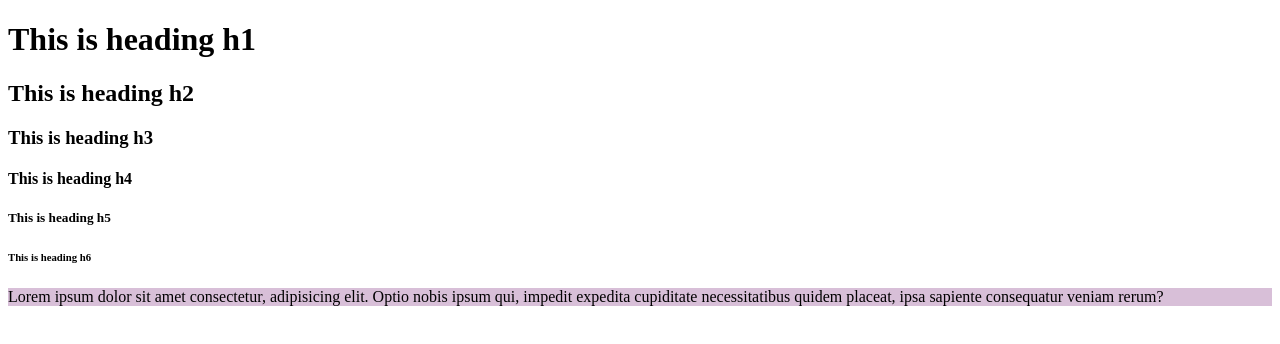
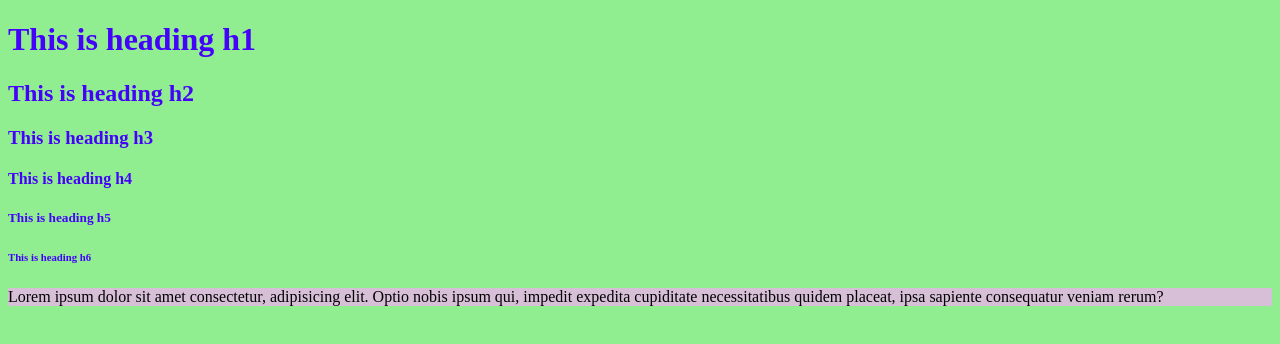
Before and after one commit to TechiePavitra/webdevelopment-learning-repo, a plain HTML site: page Day-02/index.html in a window 1280 px wide. Drawn offline with Linux system fonts and the light colour scheme.

Commit message:
simple css changes

```diff
--- a/Day-02/index.html
+++ b/Day-02/index.html
@@ -4,6 +4,7 @@
     <meta charset="UTF-8">
     <meta name="viewport" content="width=device-width, initial-scale=1.0">
     <title>My Bookmarks</title>
+    <link rel="stylesheet" href="style.css">
 </head>
 <body>
     <!-- Headings Example -->
--- a/Day-02/style.css
+++ b/Day-02/style.css
@@ -0,0 +1,21 @@
+h1{
+    color: rgb(68, 2, 250)
+}
+h2{
+    color: rgb(68, 2, 250)
+}
+h3{
+    color: rgb(68, 2, 250)
+}
+h4{
+    color: rgb(68, 2, 250)
+}
+h5{
+    color: rgb(68, 2, 250)
+}
+h6{
+    color: rgb(68, 2, 250)
+}
+body{
+    background-color: lightgreen;
+}
```
